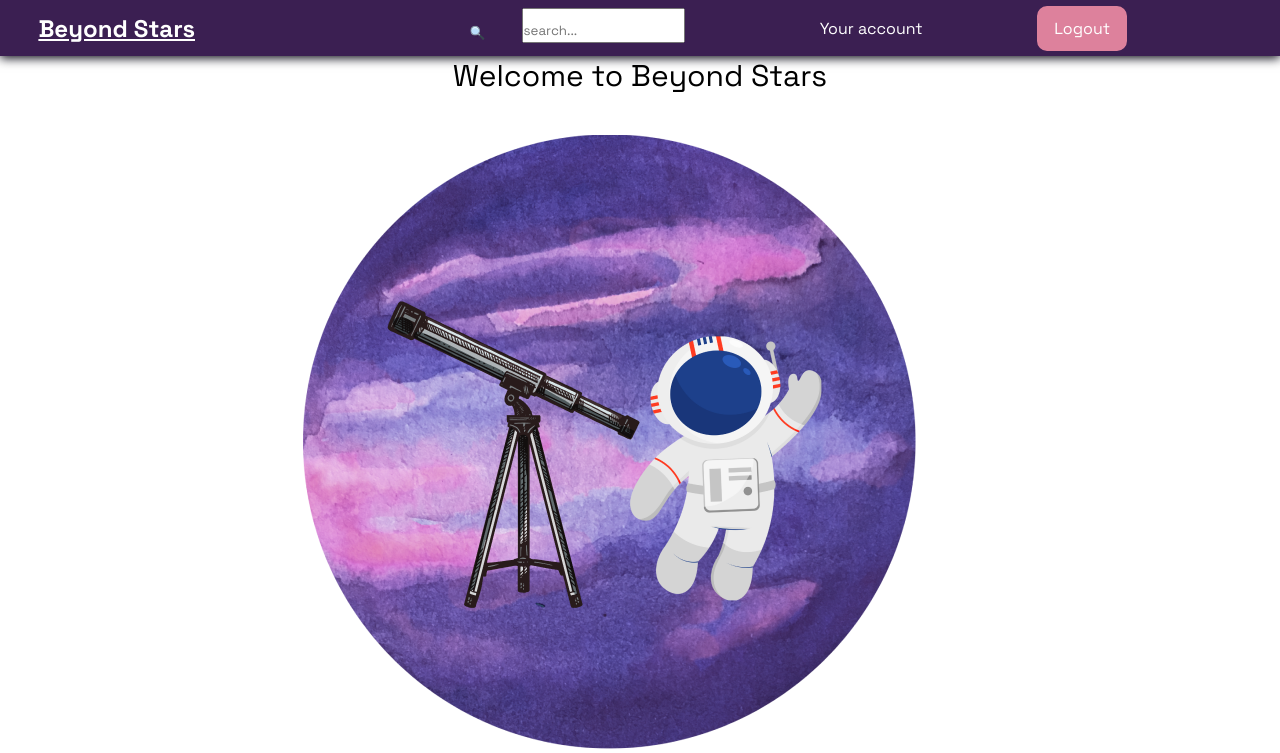
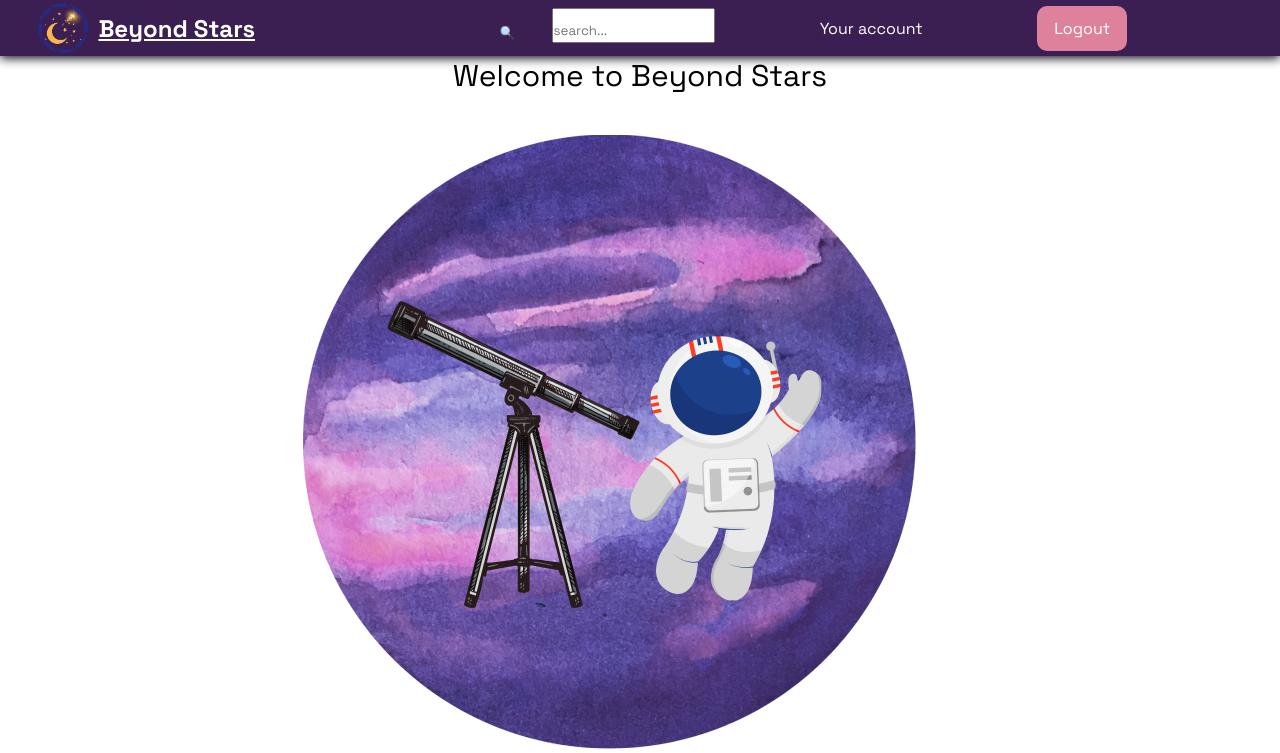
Before and after one commit to Isaias-tech/beyond_stars, a Flask app: page /home in a window 1280 px wide. Shown: the top 753 px of the page. Run offline with Flask 3, Linux system fonts and the light colour scheme; the visitor is signed in with stand-in values (Sample User, id 1).

Commit message:
adding logo to home

```diff
--- a/static/css/home.css
+++ b/static/css/home.css
@@ -1,6 +1,24 @@
 header {
 
     background-color: #3B1F52;
+}
+
+.brand a {
+    display        : flex;
+    justify-content: center;
+    align-items    : center;
+}
+
+.oficial-logo-container {
+    width       : 50px;
+    height      : 50px;
+    object-fit  : contain;
+    margin-right: 10px;
+}
+
+.oficial-logo-container img {
+    width : 100%;
+    height: 100%;
 }
 
 .welcome {
--- a/templates/private/home.html
+++ b/templates/private/home.html
@@ -11,6 +11,10 @@
     <nav>
         <div class="brand">
             <a href="#">
+                <div class="oficial-logo-container">
+                    <img src="{{ url_for('static', filename='media/site-icon.png')}}"
+                        alt="oficial logo for beyond stars">
+                </div>
                 <h1>{{app_name}}</h1>
             </a>
         </div>
```
